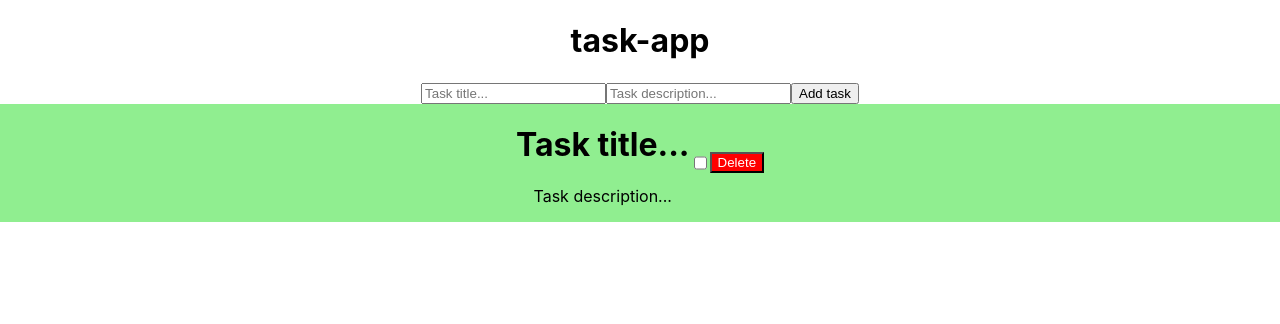
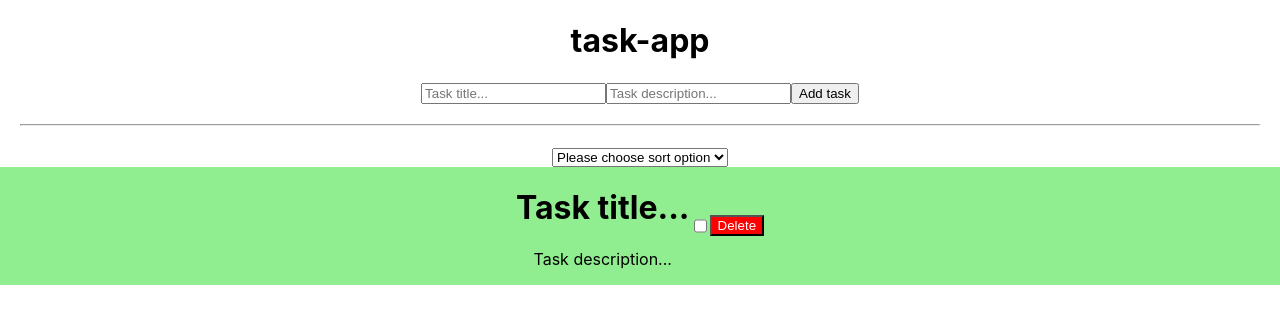
Before and after one commit to dilmurodb/task-app, a React (Create React App) app: page / in a window 1280 px wide. Shown: the top 324 px of the page. Built offline with nearby package versions, Linux system fonts and the light colour scheme; the HTML template or start-up script is replaced by a standard one.

Commit message:
added SortTaskList functional component

```diff
--- a/src/App.js
+++ b/src/App.js
@@ -2,6 +2,7 @@ import './App.css';
 import React, { useState } from 'react'
 import TaskForm from './components/TaskForm'
 import TaskList from './components/TaskList'
+import SortTaskList from './components/SortTaskList'
 
 function App() {
 
@@ -20,7 +21,13 @@ function App() {
     <div className="App">
       <h1>task-app</h1>
       <TaskForm addTask={addTask} />
-      <TaskList tasks={tasks} deleteTask={deleteTask} />
+      <hr style={{margin: '20px'}}/>
+      <SortTaskList />
+      {tasks.length === 0
+        ?
+        <h1>There is no tasks...</h1>
+        :
+        <TaskList tasks={tasks} deleteTask={deleteTask} />}
     </div>
   );
 }
--- /dev/null
+++ b/src/components/SortTaskList.js
@@ -0,0 +1,13 @@
+import React from 'react'
+
+const SortTaskList = () => {
+  return (
+    <select>
+        <option value=''>Please choose sort option</option>
+        <option>Sort by title</option>
+        <option>Sort by description</option>
+    </select>
+  )
+}
+
+export default SortTaskList
```
